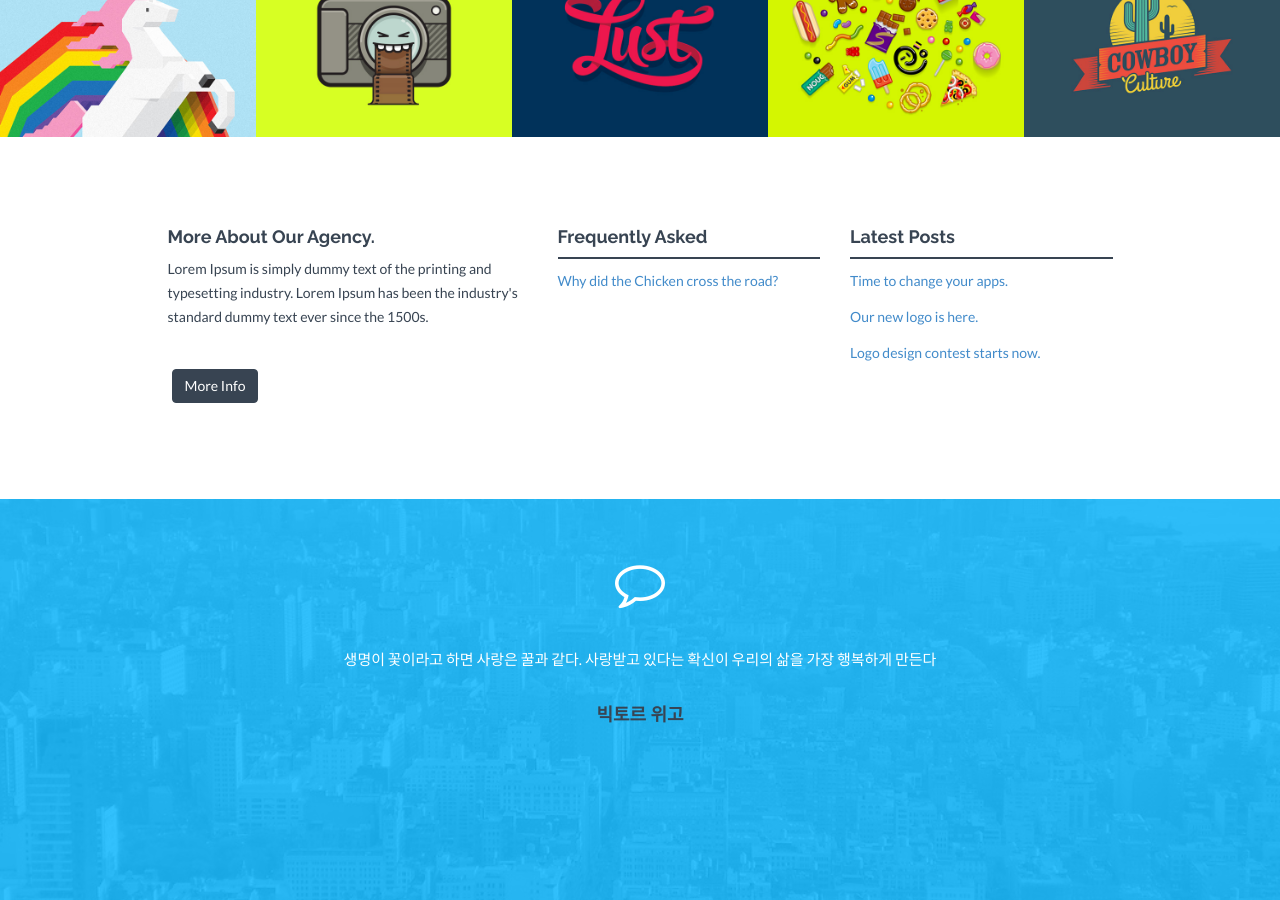
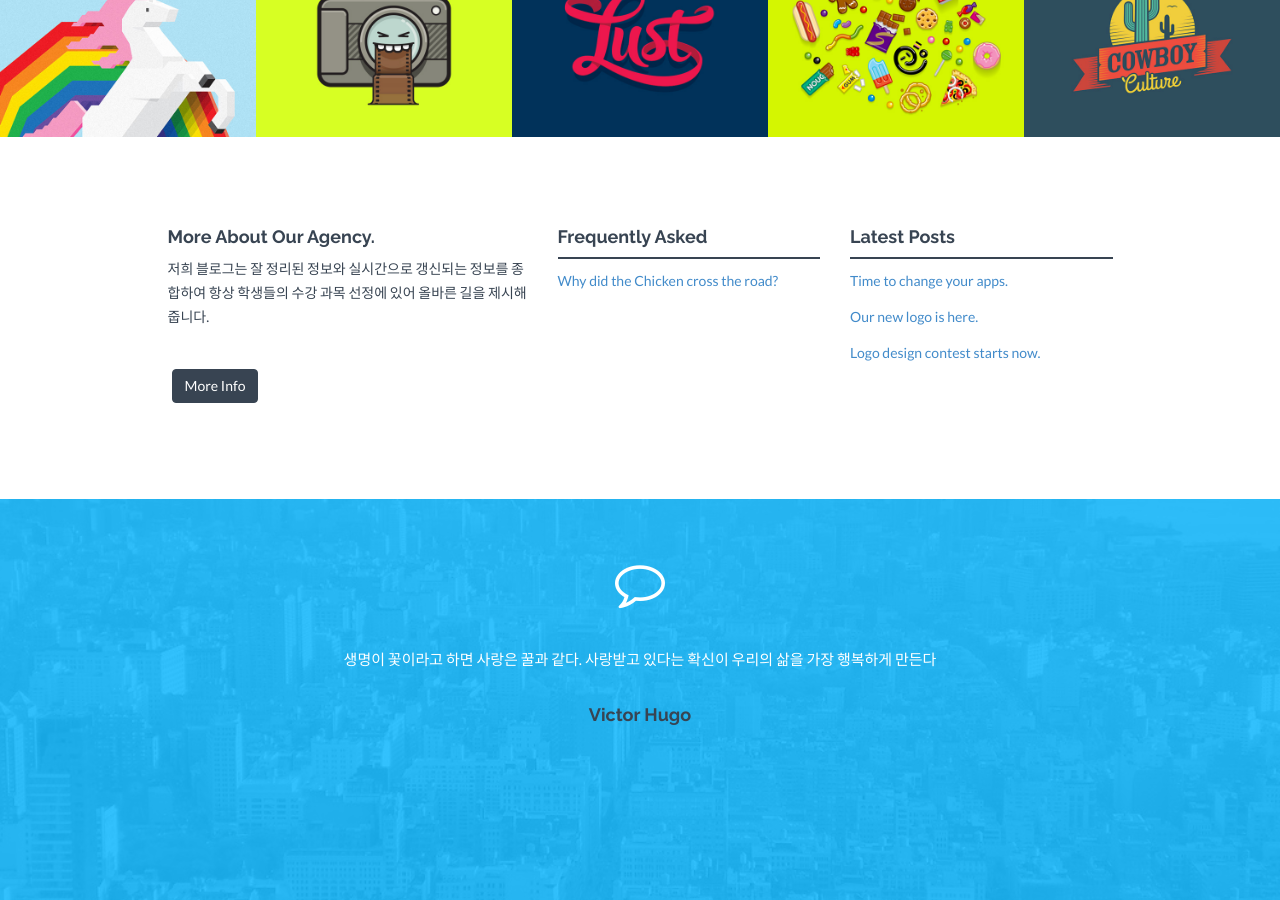
Before and after one commit to hy1392/hy1392.github.com, a Jekyll site: the page built from index.html, in a window 1280 px wide and 900 px high, scrolled down 1341 px. Built offline with Jekyll 4.4.1, drawn with Linux system fonts in a browser that asks for light colours; nearby versions of some CDN libraries.

Commit message:
Update _config.yml

```diff
--- a/_config.yml
+++ b/_config.yml
@@ -99,9 +99,9 @@ clients:
     img: client04.png
 
 # Short text about your company. Shown in footer on every page and also separately on Home and Contact page.
-about: "Lorem Ipsum is simply dummy text of the printing and typesetting industry. Lorem Ipsum has been the industry's standard dummy text ever since the 1500s."
+about: "저희 블로그는 잘 정리된 정보와 실시간으로 갱신되는 정보를 종합하여 항상 학생들의 수강 과목 선정에 있어 올바른 길을 제시해 줍니다."
 
 # Testimonial content. Shown on Home and About page.
 testimonial:
     message: "생명이 꽃이라고 하면 사랑은 꿀과 같다. 사랑받고 있다는 확신이 우리의 삶을 가장 행복하게 만든다"
-    author: 빅토르 위고
+    author: Victor Hugo
```
